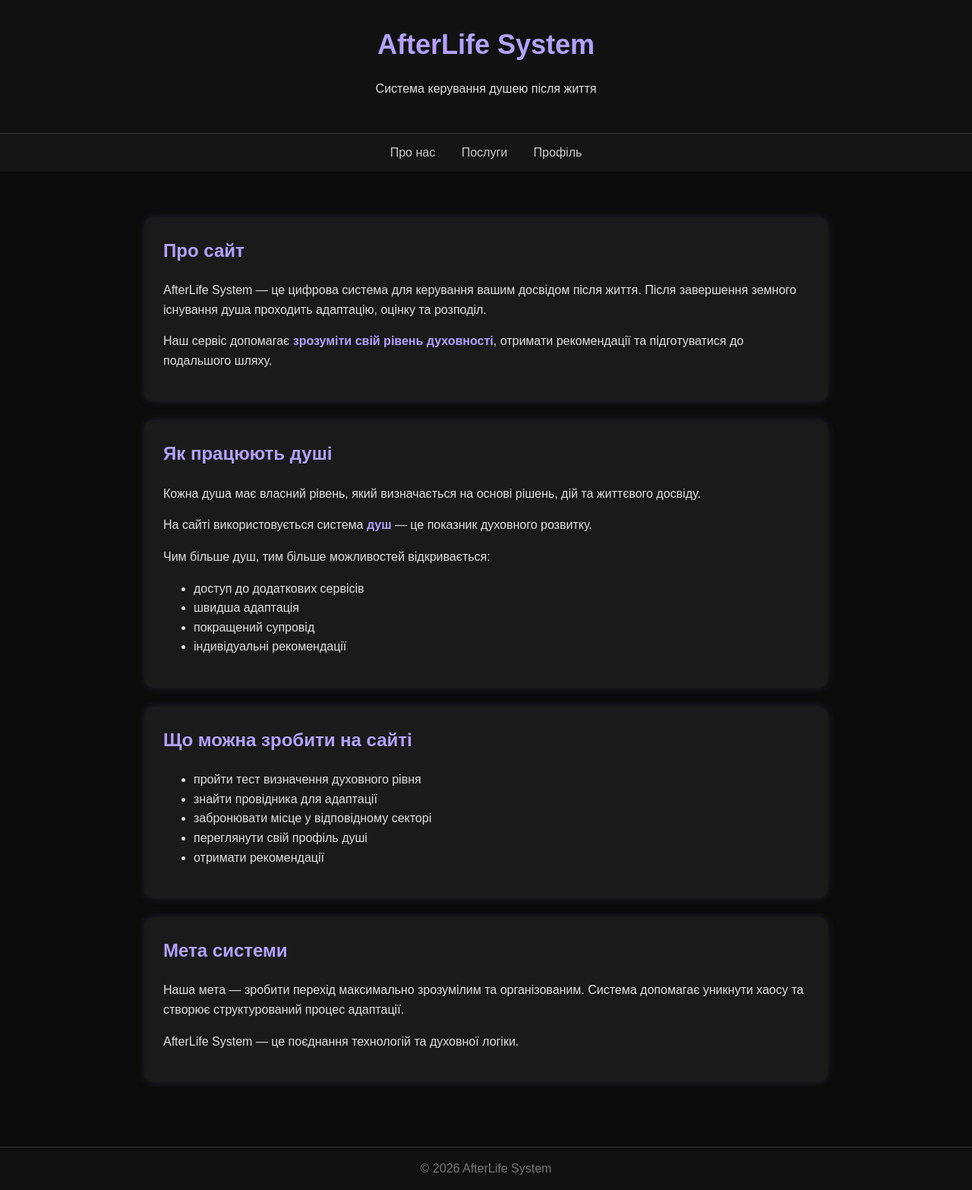
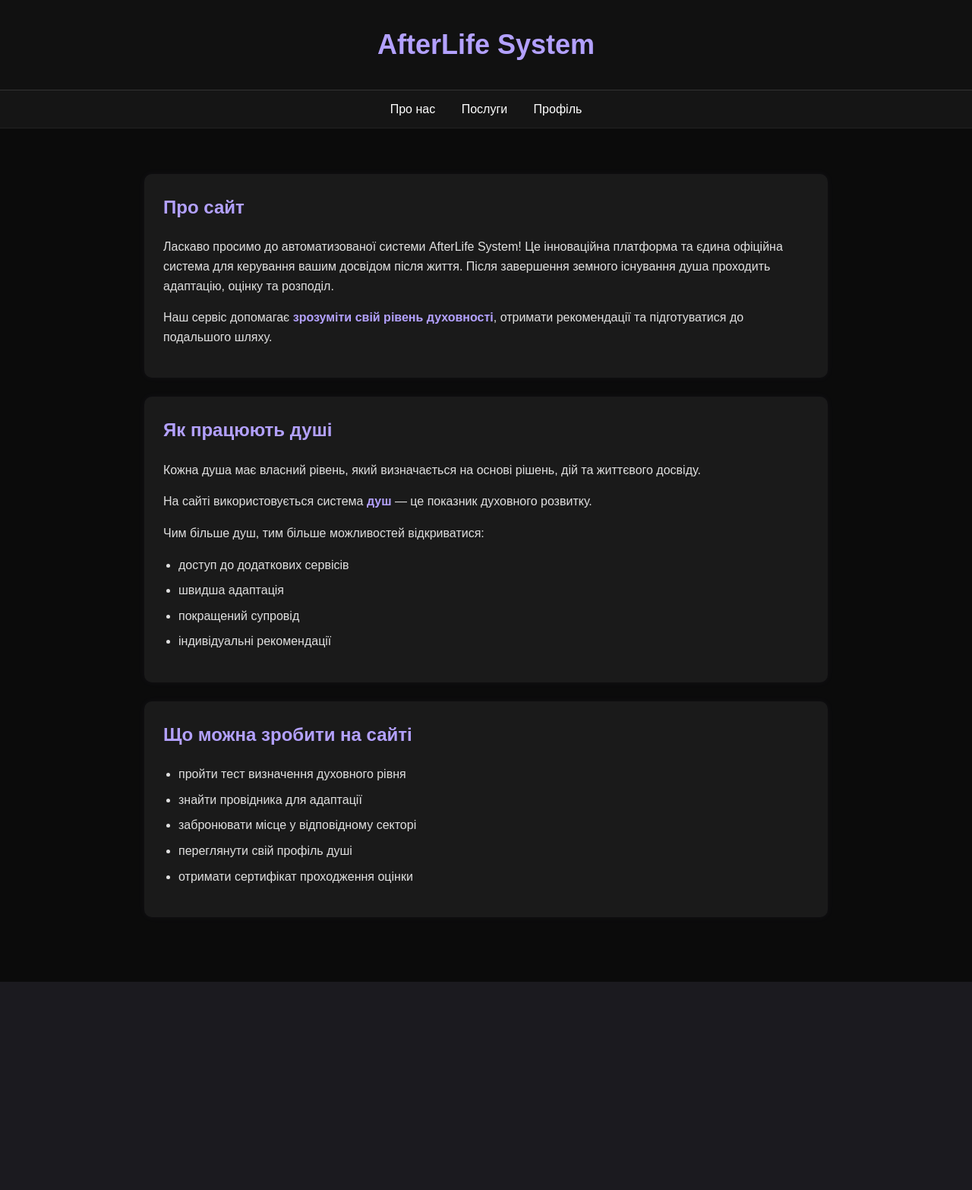
Before and after one commit to niaiku2006-ops/afterlife-system, a Flask app: page / in a window 1280 px wide. Shown: the whole page at 76% size. After the commit the page ends 1292 px from the top, so only its background shows below. Run offline with Flask 3, Linux system fonts and the light colour scheme.

Commit message:
Update index.html

```diff
--- a/templates/index.html
+++ b/templates/index.html
@@ -6,86 +6,83 @@
 <title>AfterLife System</title>
 
 <style>
-
-body{
-margin:0;
-font-family:Arial;
-background:#0b0b0b;
-color:#e0e0e0;
-line-height:1.6;
+body {
+    margin: 0;
+    font-family: Arial, sans-serif;
+    background: #0b0b0b;
+    color: #e0e0e0;
+    line-height: 1.6;
 }
 
-header{
-background:#111;
-padding:30px 20px;
-text-align:center;
-border-bottom:1px solid #333;
+header {
+    background: #111;
+    padding: 30px 20px;
+    text-align: center;
+    border-bottom: 1px solid #333;
 }
 
-header h1{
-margin:0;
-color:#b3a1ff;
-font-size:36px;
+header h1 {
+    margin: 0;
+    color: #b3a1ff;
+    font-size: 36px;
 }
 
-nav{
-background:#151515;
-padding:12px;
-text-align:center;
+nav {
+    background: #151515;
+    padding: 12px;
+    text-align: center;
+    border-bottom: 1px solid #222;
 }
 
-nav a{
-color:#ccc;
-margin:0 15px;
-text-decoration:none;
-font-size:16px;
+nav a {
+    color: #ffffff; /* Чистий білий колір для посилань */
+    margin: 0 15px;
+    text-decoration: none;
+    font-size: 16px;
+    transition: color 0.2s;
 }
 
-nav a:hover{
-color:#b3a1ff;
+nav a:hover {
+    color: #b3a1ff;
 }
 
-main{
-max-width:900px;
-margin:40px auto;
-padding:20px;
+main {
+    max-width: 900px;
+    margin: 40px auto;
+    padding: 20px;
 }
 
-.section{
-background:#1a1a1a;
-padding:25px;
-margin-bottom:25px;
-border-radius:12px;
-box-shadow:0 0 12px rgba(179,161,255,0.15);
+.section {
+    background: #1a1a1a;
+    padding: 25px;
+    margin-bottom: 25px;
+    border-radius: 10px;
+    box-shadow: 0 0 10px rgba(179, 161, 255, 0.05);
 }
 
-.section h2{
-color:#b3a1ff;
-margin-top:0;
+h2 {
+    margin-top: 0;
+    color: #b3a1ff;
 }
 
-.highlight{
-color:#b3a1ff;
-font-weight:bold;
+.highlight {
+    color: #b3a1ff;
+    font-weight: bold;
 }
 
-footer{
-background:#111;
-padding:15px;
-text-align:center;
-color:#777;
-border-top:1px solid #333;
+ul {
+    padding-left: 20px;
 }
 
+li {
+    margin-bottom: 8px;
+}
 </style>
-
 </head>
-
 <body>
 
 <header>
     <h1>AfterLife System</h1>
-<p>Система керування душею після життя</p>
 </header>
 
 <nav>
@@ -98,83 +95,46 @@ border-top:1px solid #333;
 
     <div class="section">
         <h2>Про сайт</h2>
-
         <p>
-AfterLife System — це цифрова система для керування вашим досвідом після життя.
+            Ласкаво просимо до автоматизованої системи AfterLife System! Це інноваційна платформа та єдина офіційна система для керування вашим досвідом після життя.
             Після завершення земного існування душа проходить адаптацію, оцінку та розподіл.
         </p>
-
         <p>
-Наш сервіс допомагає <span class="highlight">зрозуміти свій рівень духовності</span>,
-отримати рекомендації та підготуватися до подальшого шляху.
+            Наш сервіс допомагає <span class="highlight">зрозуміти свій рівень духовності</span>, отримати рекомендації та підготуватися до подальшого шляху.
         </p>
-
     </div>
 
     <div class="section">
         <h2>Як працюють душі</h2>
-
         <p>
-Кожна душа має власний рівень, який визначається на основі рішень,
-дій та життєвого досвіду.
+            Кожна душа має власний рівень, який визначається на основі рішень, дій та життєвого досвіду.
         </p>
-
         <p>
-На сайті використовується система <span class="highlight">душ</span> —
-це показник духовного розвитку.
+            На сайті використовується система <span class="highlight">душ</span> — це показник духовного розвитку.
         </p>
-
         <p>
-Чим більше душ, тим більше можливостей відкривається:
+            Чим більше душ, тим більше можливостей відкриватися:
         </p>
-
         <ul>
             <li>доступ до додаткових сервісів</li>
             <li>швидша адаптація</li>
             <li>покращений супровід</li>
             <li>індивідуальні рекомендації</li>
         </ul>
-
     </div>
 
     <div class="section">
         <h2>Що можна зробити на сайті</h2>
-
         <ul>
-
             <li>пройти тест визначення духовного рівня</li>
-
             <li>знайти провідника для адаптації</li>
-
             <li>забронювати місце у відповідному секторі</li>
-
             <li>переглянути свій профіль душі</li>
-
-<li>отримати рекомендації</li>
-
+            <li>отримати сертифікат проходження оцінки</li>
         </ul>
-
-</div>
-
-<div class="section">
-<h2>Мета системи</h2>
-
-<p>
-Наша мета — зробити перехід максимально зрозумілим та організованим.
-Система допомагає уникнути хаосу та створює структурований процес адаптації.
-</p>
-
-<p>
-AfterLife System — це поєднання технологій та духовної логіки.
-</p>
-
     </div>
 
 </main>
 
-<footer>
-© 2026 AfterLife System
-</footer>
-
 </body>
 </html>
```
Lines whose indentation alone changed are shown as unchanged.
